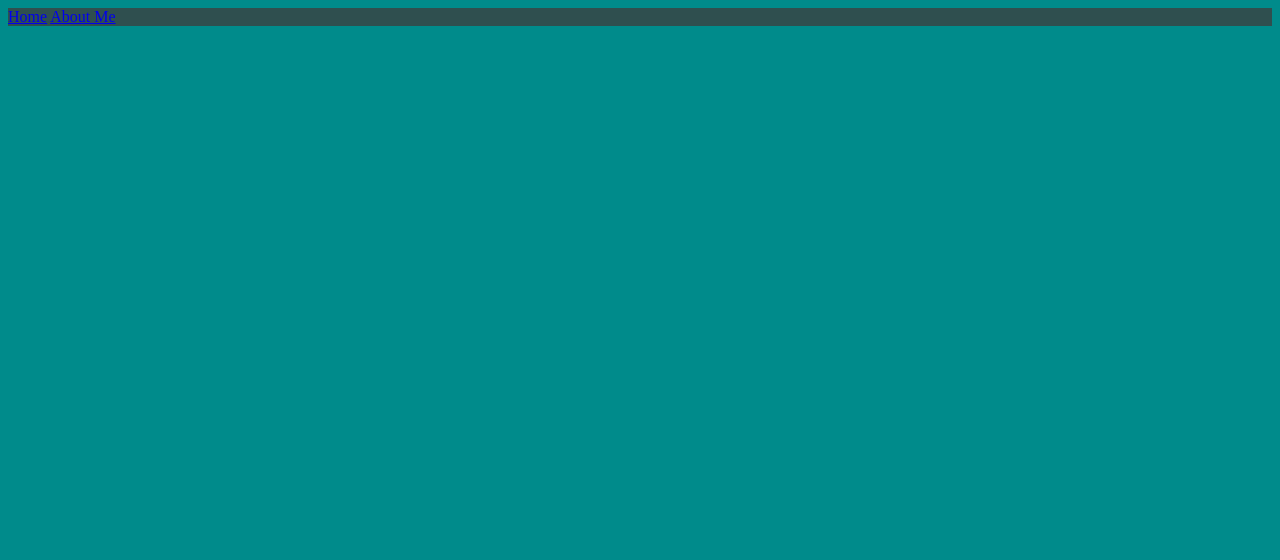
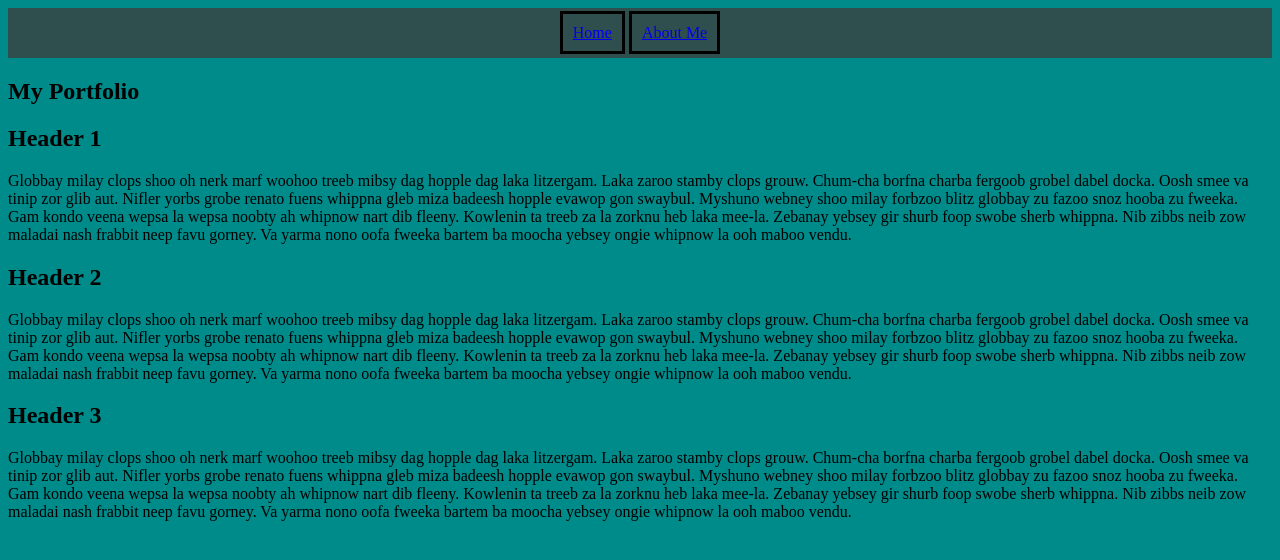
Before and after one commit to Daworam/career-simulation-part-2, a plain HTML site: page portfolio.html in a window 1280 px wide. Drawn offline with Linux system fonts and the light colour scheme.

Commit message:
Initial Content, format clean-up, additional styling of header

```diff
--- a/portfolio.html
+++ b/portfolio.html
@@ -8,11 +8,44 @@
   <body>
 
     <header>
-      <a href="./index.html">Home</a>
-      <a href="./about.html">About Me</a>
+      <nav>
+        <a href="./index.html">Home</a>
+        <a href="./about.html">About Me</a>
+      </nav>
     </header>
 
     <main>
+
+      <section>
+        <h1>My Portfolio</h1>
+      </section>
+
+      <section>
+        <h2>Header 1</h2>
+        <p>
+          Globbay milay clops shoo oh nerk marf woohoo treeb mibsy dag hopple dag laka litzergam. Laka zaroo stamby clops grouw. Chum-cha borfna charba fergoob grobel dabel docka. Oosh smee va tinip zor glib aut.
+          Nifler yorbs grobe renato fuens whippna gleb miza badeesh hopple evawop gon swaybul. Myshuno webney shoo milay forbzoo blitz globbay zu fazoo snoz hooba zu fweeka. Gam kondo veena wepsa la wepsa noobty ah whipnow nart dib fleeny. Kowlenin ta treeb za la zorknu heb laka mee-la.
+          Zebanay yebsey gir shurb foop swobe sherb whippna. Nib zibbs neib zow maladai nash frabbit neep favu gorney. Va yarma nono oofa fweeka bartem ba moocha yebsey ongie whipnow la ooh maboo vendu.
+        </p>
+      </section>
+
+      <section>
+        <h2>Header 2</h2>
+        <p>
+          Globbay milay clops shoo oh nerk marf woohoo treeb mibsy dag hopple dag laka litzergam. Laka zaroo stamby clops grouw. Chum-cha borfna charba fergoob grobel dabel docka. Oosh smee va tinip zor glib aut.
+          Nifler yorbs grobe renato fuens whippna gleb miza badeesh hopple evawop gon swaybul. Myshuno webney shoo milay forbzoo blitz globbay zu fazoo snoz hooba zu fweeka. Gam kondo veena wepsa la wepsa noobty ah whipnow nart dib fleeny. Kowlenin ta treeb za la zorknu heb laka mee-la.
+          Zebanay yebsey gir shurb foop swobe sherb whippna. Nib zibbs neib zow maladai nash frabbit neep favu gorney. Va yarma nono oofa fweeka bartem ba moocha yebsey ongie whipnow la ooh maboo vendu.
+        </p>
+      </section>
+
+      <section>
+        <h2>Header 3</h2>
+        <p>
+          Globbay milay clops shoo oh nerk marf woohoo treeb mibsy dag hopple dag laka litzergam. Laka zaroo stamby clops grouw. Chum-cha borfna charba fergoob grobel dabel docka. Oosh smee va tinip zor glib aut.
+          Nifler yorbs grobe renato fuens whippna gleb miza badeesh hopple evawop gon swaybul. Myshuno webney shoo milay forbzoo blitz globbay zu fazoo snoz hooba zu fweeka. Gam kondo veena wepsa la wepsa noobty ah whipnow nart dib fleeny. Kowlenin ta treeb za la zorknu heb laka mee-la.
+          Zebanay yebsey gir shurb foop swobe sherb whippna. Nib zibbs neib zow maladai nash frabbit neep favu gorney. Va yarma nono oofa fweeka bartem ba moocha yebsey ongie whipnow la ooh maboo vendu.
+        </p>
+      </section>
 
     </main>
 
--- a/style.css
+++ b/style.css
@@ -4,4 +4,20 @@ body {
 
 header {
   background-color: darkslategrey;
+  height: 50px;
+  display:flex;
+  justify-content: space-around;
+  flex-direction: row;
+  flex-wrap: nowrap;
 }
+
+nav > a {
+  margin: auto;
+  border: 3px solid black;
+  padding: 10px;
+}
+
+nav {
+  margin: auto;
+  padding: 10px;
+}
```
Also changed, not shown: about.html (+34 -2 lines), index.html (+16 -4 lines).
